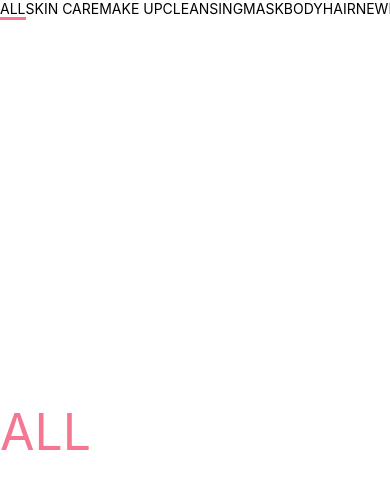
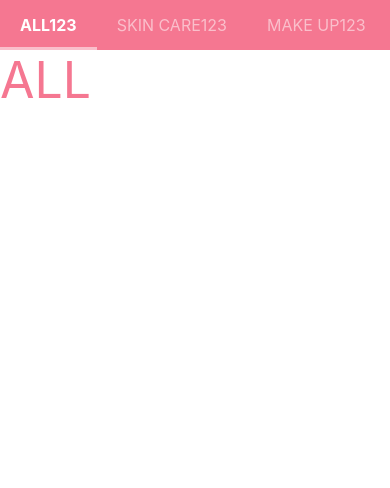
Before and after one commit to HorongD/react-native-swiper-view, a React Native app: screen / in a window 390 px wide. Shown: the top 488 px of the page. Built offline with nearby package versions, Linux system fonts and the light colour scheme.

Commit message:
Set style code

```diff
--- a/src/v2/components/Indicator.tsx
+++ b/src/v2/components/Indicator.tsx
@@ -1,36 +1,49 @@
 import React from 'react';
-import { Animated, Easing } from "react-native";
-import { WIDTH } from "../constants";
-import { IMeasure, ITab } from "../types";
+import { Animated, Easing, View } from 'react-native';
+import { WIDTH } from '../constants';
+import styles from '../styles';
+import { IMeasure, ITab } from '../types';
 
 interface IndicatorProps {
   tabList: ITab[];
   measures: IMeasure[];
   scrollX: Animated.Value;
+  tabBarContainerStyles: object;
+  tabBarLineStyles: object;
+  tabBarStyles: object;
 }
 
-export default function Indicator ({ tabList = [], measures, scrollX }: IndicatorProps) {
+export default function Indicator({
+  tabList = [],
+  measures,
+  scrollX,
+  tabBarContainerStyles,
+  tabBarLineStyles,
+  tabBarStyles,
+}: IndicatorProps) {
   const inputRange = tabList.map((_, index) => index * WIDTH);
   const indicatorWidth = scrollX.interpolate({
     inputRange,
-    outputRange: measures.map(measure => measure.width),
+    outputRange: measures.map((measure) => measure.width),
     easing: Easing.inOut(Easing.linear),
   });
   const indicatorTranslateX = scrollX.interpolate({
     inputRange,
-    outputRange: measures.map(measure => measure.x),
+    outputRange: measures.map((measure) => measure.x),
     easing: Easing.inOut(Easing.linear),
   });
 
   return (
-    <Animated.View style={[
-      {
-        width: indicatorWidth,
-        left: 0,
-        transform: [{ translateX: indicatorTranslateX }]
-      },
-      { backgroundColor: "#f57791", height: 3 }
-    ]}>
-    </Animated.View>
-  )
+    <Animated.View
+      style={[
+        styles.tabBar,
+        tabBarStyles,
+        {
+          width: indicatorWidth,
+          left: 0,
+          transform: [{ translateX: indicatorTranslateX }],
+          height: 3,
+        },
+      ]}></Animated.View>
+  );
 }
--- a/src/v2/components/Tab.tsx
+++ b/src/v2/components/Tab.tsx
@@ -1,19 +1,56 @@
-import React from "react";
-import { LayoutChangeEvent, Text, TouchableOpacity, View } from "react-native";
-import { ITab } from "../types";
+import React from 'react';
+import { LayoutChangeEvent, Text, TouchableOpacity, View } from 'react-native';
+import styles from '../styles';
+import { ITab } from '../types';
 
 interface TabProps {
+  isSelected: boolean;
   tab: ITab;
+  tabButtonStyles: object;
+  tabButtonActiveStyles: object;
+  tabButtonTextStyles: object;
+  tabButtonTextActiveStyles: object;
   onTabPress: () => void;
   onTabLayout: (e: LayoutChangeEvent) => void;
 }
 
-export default function Tab({ tab, onTabPress, onTabLayout }: TabProps) {
+export default function Tab({
+  isSelected,
+  tab,
+  tabButtonStyles,
+  tabButtonActiveStyles,
+  tabButtonTextStyles,
+  tabButtonTextActiveStyles,
+  onTabPress,
+  onTabLayout,
+}: TabProps) {
   return (
     <View onLayout={onTabLayout}>
-      <TouchableOpacity onPress={() => onTabPress()}>
-        <Text>{tab.name}</Text>
+      <TouchableOpacity
+        onPress={() => onTabPress()}
+        style={[
+          styles.tabButton,
+          tabButtonStyles,
+          isSelected
+            ? {
+                ...styles.tabButtonActive,
+                ...tabButtonActiveStyles,
+              }
+            : {},
+        ]}>
+        <Text
+        style={[
+          styles.tabButtonText,
+          tabButtonTextStyles,
+          isSelected
+            ? {
+                ...styles.tabButtonTextActive,
+                ...tabButtonTextActiveStyles,
+              }
+            : {},
+        ]}
+        >{tab.name}123</Text>
       </TouchableOpacity>
     </View>
-  )
-};
+  );
+}
--- a/src/v2/components/Tabs.tsx
+++ b/src/v2/components/Tabs.tsx
@@ -11,6 +11,14 @@ interface TabsProps {
   measures: IMeasure[];
   setMeasures: React.Dispatch<React.SetStateAction<IMeasure[]>>;
   setScrollContainerWidth: React.Dispatch<React.SetStateAction<number>>;
+  currentIndex: number;
+  tabButtonStyles: object;
+  tabButtonActiveStyles: object;
+  tabButtonTextStyles: object;
+  tabButtonTextActiveStyles: object;
+  tabBarContainerStyles: object;
+  tabBarLineStyles: object;
+  tabBarStyles: object;
 }
 
 export default function Tabs({
@@ -20,6 +28,14 @@ export default function Tabs({
   measures,
   setMeasures,
   setScrollContainerWidth,
+  currentIndex,
+  tabButtonStyles,
+  tabButtonActiveStyles,
+  tabButtonTextStyles,
+  tabButtonTextActiveStyles,
+  tabBarContainerStyles,
+  tabBarLineStyles,
+  tabBarStyles,
 }: TabsProps) {
   const containerRef = useRef<any>(null);
 
@@ -47,11 +63,23 @@ export default function Tabs({
             tab={tab}
             onTabLayout={addMeasure}
             onTabPress={() => onTabPress(i)}
+            isSelected={i === currentIndex}
+            tabButtonStyles={tabButtonStyles}
+            tabButtonActiveStyles={tabButtonActiveStyles}
+            tabButtonTextStyles={tabButtonTextStyles}
+            tabButtonTextActiveStyles={tabButtonTextActiveStyles}
           />
         ))}
       </View>
       {measures.length > 0 && (
-        <Indicator tabList={tabList} measures={measures} scrollX={scrollX} />
+        <Indicator
+          tabList={tabList}
+          measures={measures}
+          scrollX={scrollX}
+          tabBarContainerStyles={tabBarContainerStyles}
+          tabBarLineStyles={tabBarLineStyles}
+          tabBarStyles={tabBarStyles}
+        />
       )}
     </View>
   );
--- a/src/v2/index.tsx
+++ b/src/v2/index.tsx
@@ -6,15 +6,36 @@ import styles from './styles';
 import { IMeasure, ITab } from './types';
 interface SwiperViewProps {
   tabList: ITab[];
+  tabHeaderStyles: object;
+  tabButtonStyles: object;
+  tabButtonActiveStyles: object;
+  tabButtonTextStyles: object;
+  tabButtonTextActiveStyles: object;
+  tabBarContainerStyles: object;
+  tabBarLineStyles: object;
+  tabBarStyles: object;
 }
 
-export default function SwiperView({ tabList }: SwiperViewProps): ReactElement {
+export default function SwiperView({
+  tabList = [],
+  tabHeaderStyles = {},
+  tabButtonStyles = {},
+  tabButtonActiveStyles = {},
+  tabButtonTextStyles = {},
+  tabButtonTextActiveStyles = {},
+  tabBarContainerStyles = {},
+  tabBarLineStyles = {},
+  tabBarStyles = {},
+}: SwiperViewProps): ReactElement {
   const scrollRef = useRef<ScrollView>(null);
   const scrollX = useRef(new Animated.Value(0)).current;
   const scrollHeaderRef = useRef<ScrollView>(null);
   const [scrollContainerWidth, setScrollContainerWidth] = useState<number>(0);
   const [measures, setMeasures] = useState<IMeasure[]>([]);
+  const [currentIndex, setCurrentIndex] = useState<number>(0);
   const moveHeaderScroll = (moveIndex: number) => {
+    setCurrentIndex(moveIndex);
+    if (measures[moveIndex]) {
       const { x, width } = measures[moveIndex];
       const offsetX = x + width - WIDTH;
       const space = Math.floor(width / 3);
@@ -27,6 +48,7 @@ export default function SwiperView({ tabList }: SwiperViewProps): ReactElement {
       } else {
         scrollHeaderRef.current?.scrollTo({ x: 0, y: 0 });
       }
+    }
   };
   const onTabPress = useCallback((index) => {
     moveHeaderScroll(index);
@@ -35,6 +57,7 @@ export default function SwiperView({ tabList }: SwiperViewProps): ReactElement {
 
   return (
     <View style={styles.container}>
+      <View style={[styles.tabHeader, tabHeaderStyles]}>
         <ScrollView
           ref={scrollHeaderRef}
           horizontal={true}
@@ -47,8 +70,17 @@ export default function SwiperView({ tabList }: SwiperViewProps): ReactElement {
             measures={measures}
             setMeasures={setMeasures}
             setScrollContainerWidth={setScrollContainerWidth}
+            currentIndex={currentIndex}
+            tabButtonStyles={tabButtonStyles}
+            tabButtonActiveStyles={tabButtonActiveStyles}
+            tabButtonTextStyles={tabButtonTextStyles}
+            tabButtonTextActiveStyles={tabButtonTextActiveStyles}
+            tabBarContainerStyles={tabBarContainerStyles}
+            tabBarLineStyles={tabBarLineStyles}
+            tabBarStyles={tabBarStyles}
           />
         </ScrollView>
+      </View>
       <ScrollView
         ref={scrollRef}
         horizontal={true}
@@ -60,7 +92,7 @@ export default function SwiperView({ tabList }: SwiperViewProps): ReactElement {
           [{ nativeEvent: { contentOffset: { x: scrollX } } }],
           { useNativeDriver: false },
         )}
-        onScrollEndDrag={(e) => {
+        onMomentumScrollEnd={(e) => {
           const scrollX = e.nativeEvent.contentOffset.x; // 총 이동거리
           const moveIndex = Math.floor(scrollX / WIDTH + 0.5); // 현재 화면 인덱스
           moveHeaderScroll(moveIndex);
--- a/src/v2/styles.ts
+++ b/src/v2/styles.ts
@@ -53,10 +53,11 @@ const styles = StyleSheet.create({
   },
   tabBar: {
     position: 'absolute',
-    backgroundColor: '#ffffff',
+    backgroundColor: '#ffffff88',
     height: 3,
     width: 1,
     left: 0,
+    bottom: 0,
   },
 });
 
```
Lines whose indentation alone changed are shown as unchanged.
